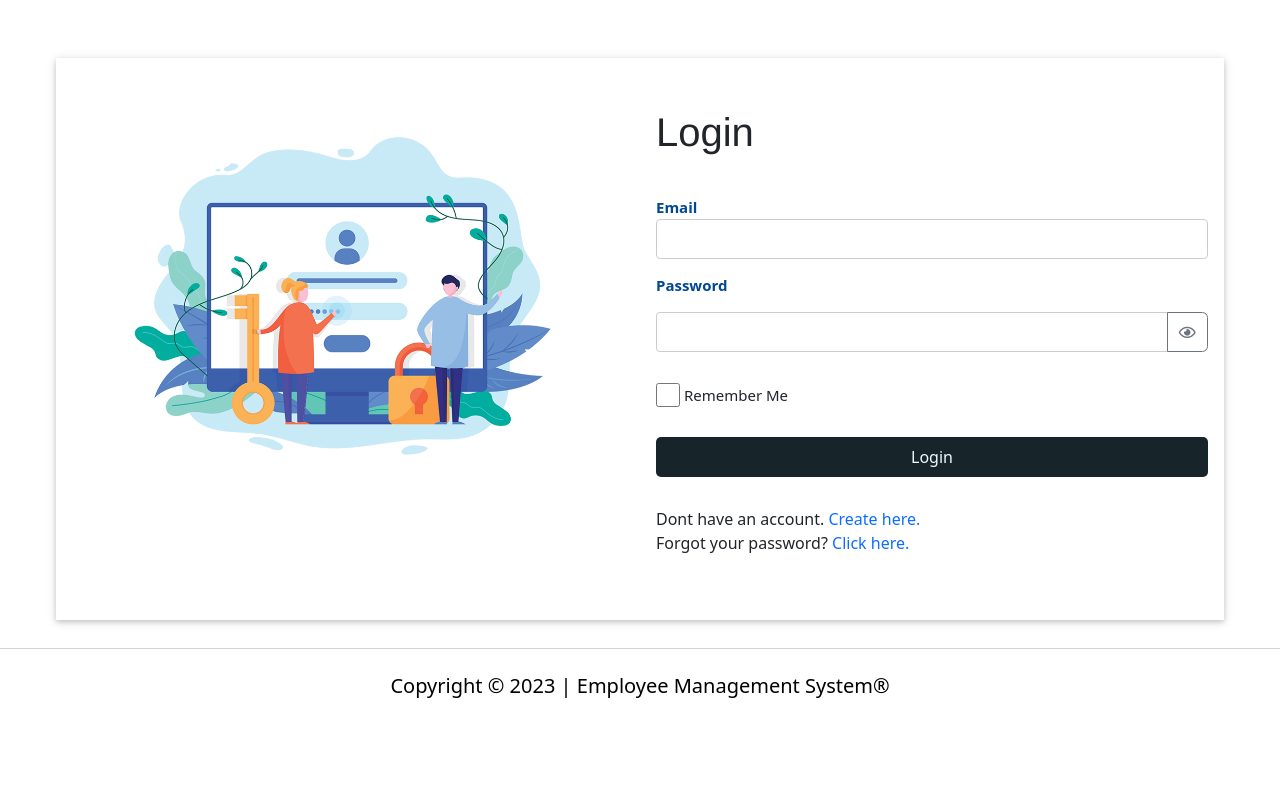
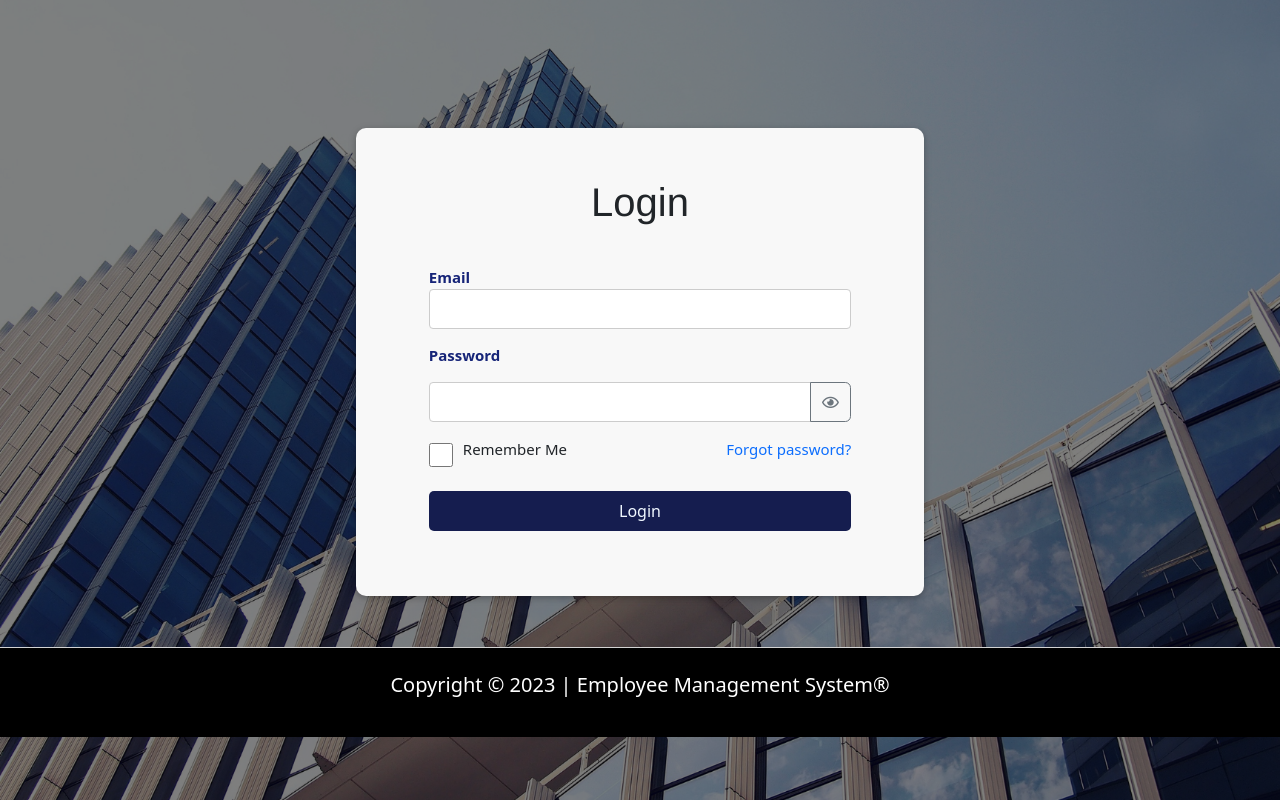
Before and after one commit to chengwen0331/checkin_application, a PHP site: page /login.php in a window 1280 px wide. Run offline with PHP 8.4, Linux system fonts and the light colour scheme; some libraries are stand-ins or nearby versions.

Commit message:
latestone

```diff
--- a/login.php
+++ b/login.php
@@ -23,6 +23,7 @@ if (isset($_POST["submit"])) {
         $_SESSION["employer_email"] = $email;
         $_SESSION["employer_name"] = $employer_name;
         $_SESSION["employer_phone"] = $employer_phone;
+
         echo "<script>alert('Login Success');</script>";
         echo "<script> window.location.replace('index.php')</script>";
     }else{
@@ -43,6 +44,7 @@ if (isset($_POST["submit"])) {
         <link rel="stylesheet" href="https://www.w3schools.com/w3css/4/w3.css">
         <link rel="stylesheet" href="https://fonts.googleapis.com/css?family=Karma">
         <link rel="stylesheet" href="https://cdnjs.cloudflare.com/ajax/libs/font-awesome/6.4.0/css/all.min.css">
+        <link rel="icon" type="image/x-icon" href="images/favicon.png">
         <link rel="stylesheet" type="text/css" href="css/style.css">
         <script src="https://ajax.googleapis.com/ajax/libs/jquery/3.7.0/jquery.min.js"></script>
 
@@ -50,35 +52,55 @@ if (isset($_POST["submit"])) {
         <link rel="stylesheet" href="https://use.fontawesome.com/releases/v5.11.2/css/all.css" />
         <link rel="stylesheet" href="https://fonts.googleapis.com/css2?family=Roboto:wght@300;400;500;700&display=swap" />
         <style>
+            .background-image {
+              position: absolute;
+              top: 0;
+              left: 0;
+              width: 100%;
+              height: 100%;
+              background-image: url("images/picture.png");
+              background-size: cover;
+              background-position: center;
+              z-index: -1;
+            }
+
+              .background-image::before {
+              content: "";
+              position: absolute;
+              top: 0;
+              left: 0;
+              width: 100%;
+              height: 100%;
+              background-color: rgba(0, 0, 0, 0.5); /* Adjust the transparency and color as needed */
+            }
             .copy-right {
-                background-color: transparent;
+                background-color: black;
                 padding: 22px;
                 text-align: center;
                 font-size:20px;
-                margin-top:20px;
-                color:black;
+                margin-top:43px;
+                color:white;
                 border-top: 1px solid lightgrey;
             }
         </style>
     </head>
 <body>
-      <div class="w3-main w3-content w3-padding" style="max-width:1200px;margin-top:50px">
-         <div class="w3-row w3-card">
-         <div class="w3-half w3-container" style="margin-top: 50px; margin-bottom: 50px; text-align: center;">
-          <img class="w3-image w3-center w3-padding" style="width:100%; height:100%;object-fit:cover;" src="images/login.png">
-        </div>
-            <div class="w3-half w3-container" style="margin-top: 50px; margin-bottom:50px;">
-               <h4 style="font-size: 40px; font-family:'Franklin Gothic Medium', 'Arial Narrow', Arial, sans-serif; margin-bottom:40px;">Login</h4>
+    <div class="background-image"></div>
+      <div class="w3-main w3-content w3-padding" style="max-width:600px;margin-top:120px;border-radius:5px;">
+         <div class="w3-row w3-card" style="background: #f8f8f8; display: flex; justify-content: center; align-items: center;border-radius:10px;">
+
+            <div class="w3-container" style="margin-top: 50px; margin-bottom:50px; ; width: 80%;">
+               <h4 style="font-size: 40px; font-family:'Franklin Gothic Medium', 'Arial Narrow', Arial, sans-serif; margin-bottom:40px; text-align:center;">Login</h4>
                <form name="loginForm" class=""  action="login.php" method="post">
                   <p>
-                     <label style="color: #004891;">
+                     <label style="color: rgb(22, 36, 120);">
                      <b style="margin-top: 10px;">Email</b>
                      </label>
                      <input class="w3-input w3-border w3-round" name="email" type="email" id="idemail" required>
                   </p>
                   <p>
-                     <label style="color: #004891;">
-                     <b style="margin-top: 10px;">Password</b>
+                     <label style="color: rgb(22, 36, 120);">
+                      <b style="margin-top: 10px;">Password</b>
                      </label>
                      <div class="input-group">
                         <input class="w3-input w3-border w3-round" name="password" type="password" id="idpass" required>
@@ -87,18 +109,19 @@ if (isset($_POST["submit"])) {
                         </button>
                     </div>
                   </p>
+                  <p style="display: flex; align-items: center; margin-top: 10px;">
+                    <input class="w3-check" type="checkbox" id="idremember" name="remember" onclick="rememberMe()" style="margin-right: 10px;">
+                    <label for="idremember" style="margin-right: 10px; display: flex;">Remember Me</label>
+                    <span style="margin-left: auto;">
+                      <a href="#" style="text-decoration: none;">Forgot password?</a>
+                    </span>
+                  </p>
+
+
                   <p>
-                     <input class="w3-check" style="margin-top: 10px;" type="checkbox" id="idremember" name="remember" onclick="rememberMe()">
-                     <label>Remember Me</label>
-                  </p>
-                  <p>
-                     <button class="button w3-btn w3-round w3-block" style="margin-top: 30px;" name="submit" value="login">Login</button>
+                     <button class="button w3-btn w3-round w3-block" style="margin-top: 30px; background:rgb(21, 29, 79);" name="submit" value="login">Login</button>
                   </p>
                </form>
-
-               <p style="margin-top: 30px; font-size:medium;">Dont have an account.  <a href="#" style="text-decoration:none;"> Create here.</a><br>
-               Forgot your password?  <a href="#" style="text-decoration:none;" onclick="document.getElementById('id01').style.display='block';return false;"> Click here.</a>
-               </p>
 
             </div>
          </div>
```
Also changed, not shown: detail.php (+4 -3 lines), index.php (+19 -31 lines), images/employer.png (added), images/favicon.png (added).
